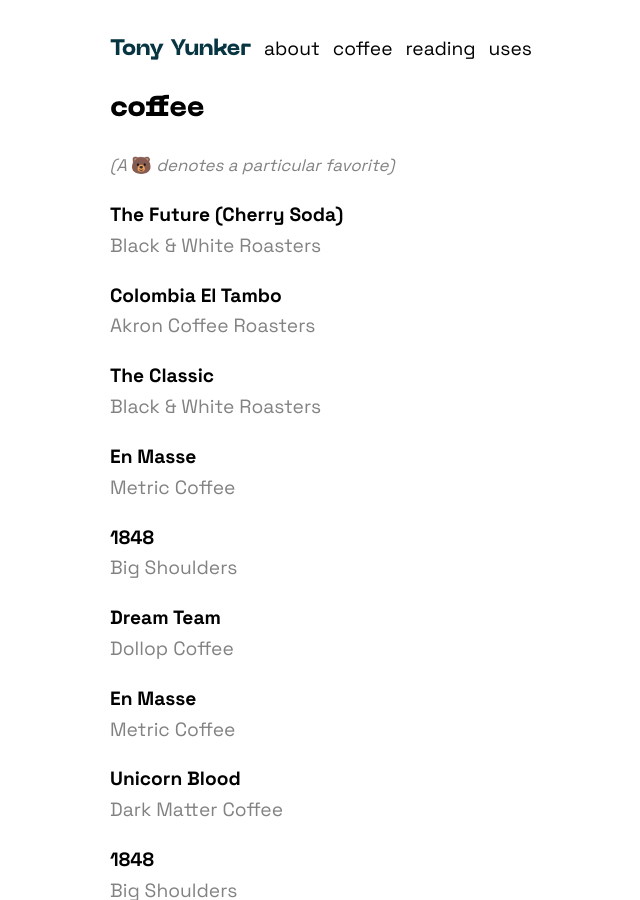
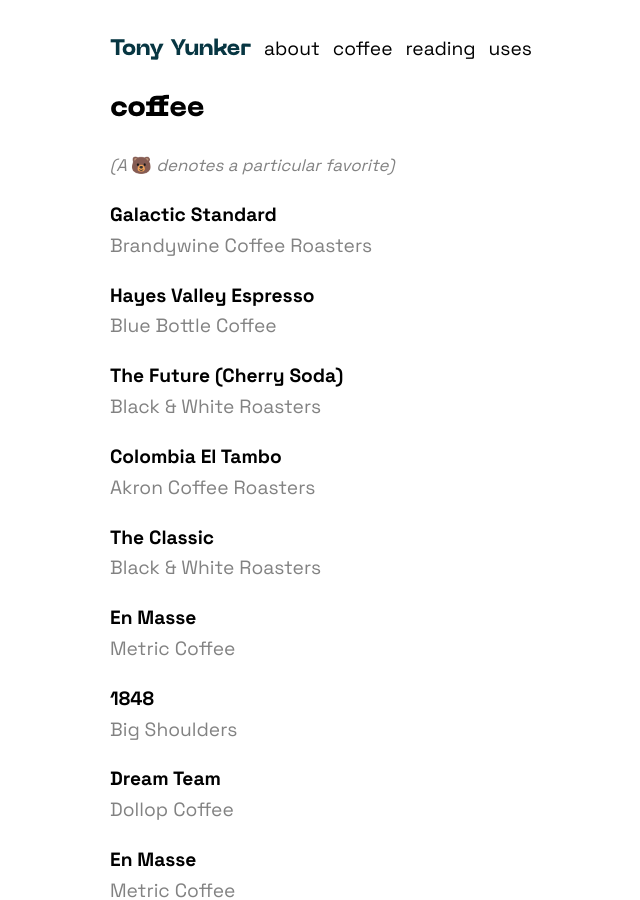
Before and after one commit to ayunker/ayunker.github.io, a Jekyll site: the page built from logs/coffee.md, in a window 1280 px wide and 900 px high. Shown: the whole window, without its empty margins (130-770 px from the left). Built offline with Jekyll 4.4.1, drawn with Linux system fonts in a browser that asks for light colours.

Commit message:
[UPDATE] coffee list

```diff
--- a/logs/coffee.md
+++ b/logs/coffee.md
@@ -8,6 +8,12 @@
   🐻
   <em>denotes a particular favorite)</em>
 </span>
+
+**Galactic Standard**\\
+<span class="grey-text">Brandywine Coffee Roasters</span>
+
+**Hayes Valley Espresso**\\
+<span class="grey-text">Blue Bottle Coffee</span>
 
 **The Future (Cherry Soda)**\\
 <span class="grey-text">Black & White Roasters</span>
```
